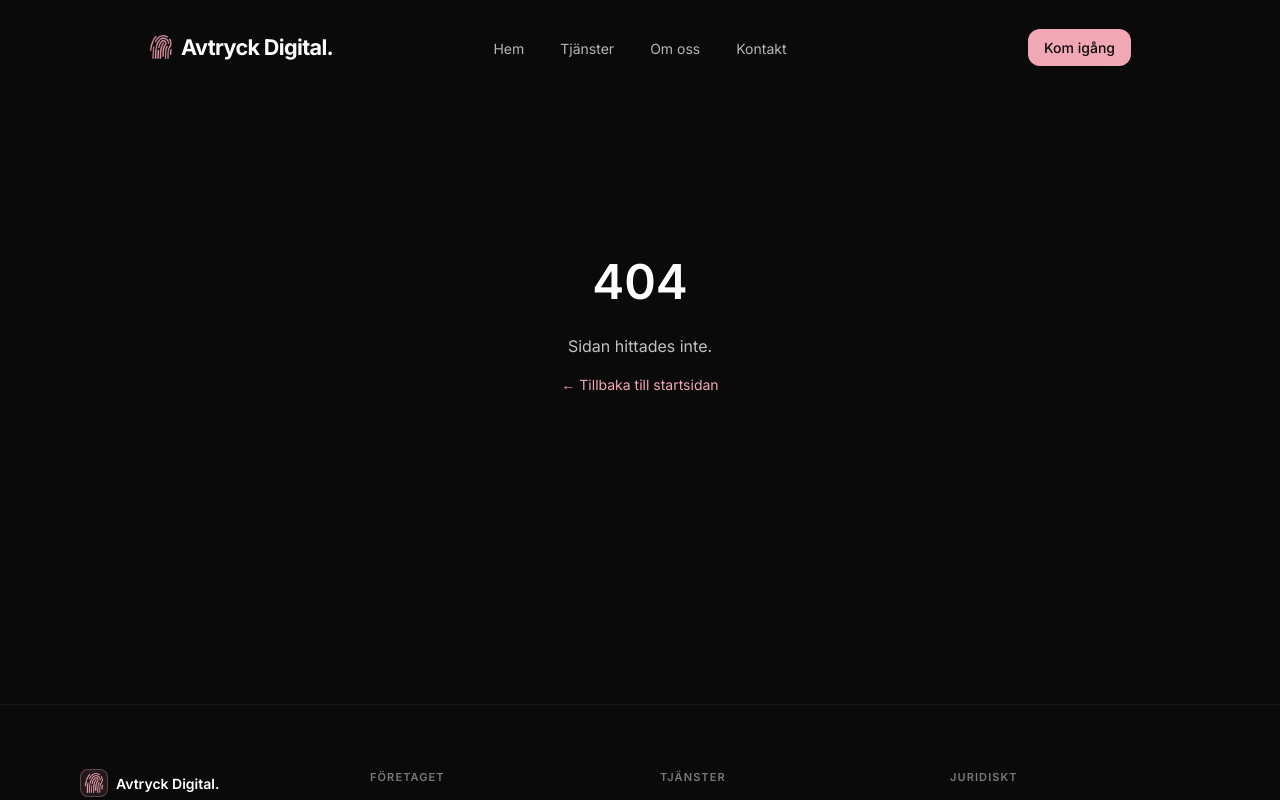
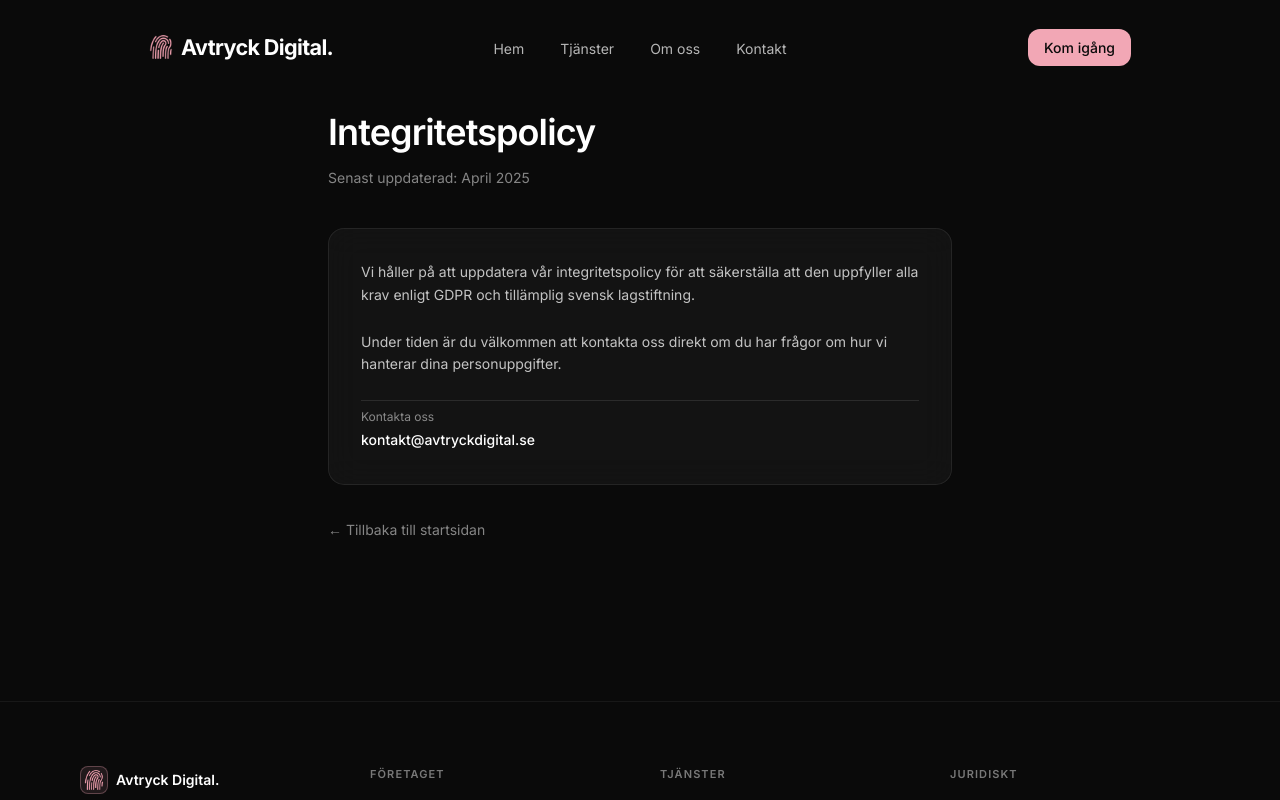
Before and after one commit to L-A-Solutions/growable-site, a Next.js app: page /integritetspolicy in a window 1280 px wide. Before the commit this address had no page. Shown: the top 800 px of the page. Built offline with nearby package versions, Linux system fonts and the light colour scheme.

Commit message:
integritet & villkor

```diff
--- a/app/contact/page.tsx
+++ b/app/contact/page.tsx
@@ -1,18 +1,8 @@
 "use client";
 
-import { useState, useEffect, useRef, useCallback } from "react";
+import { useState } from "react";
 import { m, AnimatePresence } from "framer-motion";
 import { Send, CheckCircle2, ChevronDown } from "lucide-react";
-
-declare global {
-  interface Window {
-    grecaptcha: {
-      ready: (cb: () => void) => void;
-      render: (el: HTMLElement, opts: { sitekey: string; theme?: string; callback?: (token: string) => void }) => number;
-      reset: (id?: number) => void;
-    };
-  }
-}
 
 const faqs = [
   {
@@ -117,39 +107,6 @@ export default function ContactPage() {
   const [errors, setErrors] = useState<FormErrors>({});
   const [touched, setTouched] = useState<Record<string, boolean>>({});
   const [fields, setFields] = useState({ name: "", email: "", phone: "", message: "" });
-  const [recaptchaToken, setRecaptchaToken] = useState("");
-  const recaptchaRef = useRef<HTMLDivElement>(null);
-  const recaptchaWidgetId = useRef<number | null>(null);
-
-  const onRecaptcha = useCallback((token: string) => {
-    setRecaptchaToken(token);
-  }, []);
-
-  useEffect(() => {
-    const sitekey = process.env.NEXT_PUBLIC_SITE_RECAPTCHA_KEY;
-    if (!sitekey) return;
-
-    const script = document.createElement("script");
-    script.src = "https://www.google.com/recaptcha/api.js?onload=onRecaptchaLoad&render=explicit";
-    script.async = true;
-    script.defer = true;
-
-    (window as unknown as Record<string, unknown>).onRecaptchaLoad = () => {
-      if (recaptchaRef.current && recaptchaWidgetId.current === null) {
-        recaptchaWidgetId.current = window.grecaptcha.render(recaptchaRef.current, {
-          sitekey,
-          theme: "dark",
-          callback: onRecaptcha,
-        });
-      }
-    };
-
-    document.head.appendChild(script);
-    return () => {
-      document.head.removeChild(script);
-      delete (window as unknown as Record<string, unknown>).onRecaptchaLoad;
-    };
-  }, [onRecaptcha]);
 
   const handleChange = (e: React.ChangeEvent<HTMLInputElement | HTMLTextAreaElement>) => {
     const { id, value } = e.target;
@@ -172,16 +129,11 @@ export default function ContactPage() {
     const errs = validate(fields);
     setErrors(errs);
     if (Object.keys(errs).length > 0) return;
-    if (process.env.NEXT_PUBLIC_SITE_RECAPTCHA_KEY && !recaptchaToken) {
-      setErrors({ message: "Vänligen bekräfta att du inte är en robot." });
-      return;
-    }
     setLoading(true);
     try {
       const body = new URLSearchParams({
         "form-name": "contact",
         ...fields,
-        ...(recaptchaToken ? { "g-recaptcha-response": recaptchaToken } : {}),
       });
       const res = await fetch("/__forms.html", {
         method: "POST",
@@ -192,10 +144,6 @@ export default function ContactPage() {
       setSubmitted(true);
     } catch {
       setErrors({ message: "Något gick fel. Försök igen." });
-      setRecaptchaToken("");
-      if (recaptchaWidgetId.current !== null) {
-        window.grecaptcha?.reset(recaptchaWidgetId.current);
-      }
     } finally {
       setLoading(false);
     }
@@ -342,10 +290,6 @@ export default function ContactPage() {
                 <FieldError msg={touched.message ? errors.message : undefined} />
               </div>
 
-              {process.env.NEXT_PUBLIC_SITE_RECAPTCHA_KEY && (
-                <div ref={recaptchaRef} className="flex justify-center" />
-              )}
-
               <button
                 type="submit"
                 disabled={loading}
--- /dev/null
+++ b/app/integritetspolicy/page.tsx
@@ -0,0 +1,46 @@
+import type { Metadata } from "next";
+import Link from "next/link";
+
+export const metadata: Metadata = {
+  title: "Integritetspolicy",
+  description: "Information om hur Avtryck Digital hanterar dina personuppgifter.",
+};
+
+export default function IntegritetspolicyPage() {
+  return (
+    <div className="pt-28 pb-24">
+      <div className="max-w-2xl mx-auto px-6">
+        <h1 className="text-3xl sm:text-4xl font-semibold tracking-tight text-white mb-4">
+          Integritetspolicy
+        </h1>
+        <p className="text-sm text-white/50 mb-10">Senast uppdaterad: April 2025</p>
+
+        <div className="glass rounded-2xl p-8 border border-white/15 space-y-6 text-sm text-white/75 leading-relaxed">
+          <p>
+            Vi håller på att uppdatera vår integritetspolicy för att säkerställa att den uppfyller
+            alla krav enligt GDPR och tillämplig svensk lagstiftning.
+          </p>
+          <p>
+            Under tiden är du välkommen att kontakta oss direkt om du har frågor om hur vi hanterar
+            dina personuppgifter.
+          </p>
+          <div className="pt-2 border-t border-white/10">
+            <p className="text-white/50 text-xs mb-1">Kontakta oss</p>
+            <a
+              href="mailto:kontakt@avtryckdigital.se"
+              className="text-white hover:text-white/80 transition-colors duration-200 font-medium"
+            >
+              kontakt@avtryckdigital.se
+            </a>
+          </div>
+        </div>
+
+        <div className="mt-8">
+          <Link href="/" className="text-sm text-white/50 hover:text-white transition-colors duration-200">
+            ← Tillbaka till startsidan
+          </Link>
+        </div>
+      </div>
+    </div>
+  );
+}
--- /dev/null
+++ b/app/villkor/page.tsx
@@ -0,0 +1,46 @@
+import type { Metadata } from "next";
+import Link from "next/link";
+
+export const metadata: Metadata = {
+  title: "Villkor",
+  description: "Allmänna villkor för Avtryck Digitals tjänster.",
+};
+
+export default function VillkorPage() {
+  return (
+    <div className="pt-28 pb-24">
+      <div className="max-w-2xl mx-auto px-6">
+        <h1 className="text-3xl sm:text-4xl font-semibold tracking-tight text-white mb-4">
+          Allmänna villkor
+        </h1>
+        <p className="text-sm text-white/50 mb-10">Senast uppdaterad: April 2025</p>
+
+        <div className="glass rounded-2xl p-8 border border-white/15 space-y-6 text-sm text-white/75 leading-relaxed">
+          <p>
+            Vi håller på att uppdatera våra allmänna villkor för att säkerställa att de är tydliga
+            och rättvisa för alla parter.
+          </p>
+          <p>
+            Under tiden är du välkommen att kontakta oss direkt om du har frågor om våra tjänster
+            eller samarbetsvillkor.
+          </p>
+          <div className="pt-2 border-t border-white/10">
+            <p className="text-white/50 text-xs mb-1">Kontakta oss</p>
+            <a
+              href="mailto:kontakt@avtryckdigital.se"
+              className="text-white hover:text-white/80 transition-colors duration-200 font-medium"
+            >
+              kontakt@avtryckdigital.se
+            </a>
+          </div>
+        </div>
+
+        <div className="mt-8">
+          <Link href="/" className="text-sm text-white/50 hover:text-white transition-colors duration-200">
+            ← Tillbaka till startsidan
+          </Link>
+        </div>
+      </div>
+    </div>
+  );
+}
--- a/components/Footer.tsx
+++ b/components/Footer.tsx
@@ -21,8 +21,8 @@ const links = {
     { label: "Support", href: "/services#support" },
   ],
   Juridiskt: [
-    { label: "Integritetspolicy", href: "#" },
-    { label: "Villkor", href: "#" },
+    { label: "Integritetspolicy", href: "/integritetspolicy" },
+    { label: "Villkor", href: "/villkor" },
   ],
 };
 
```
Also changed, not shown: 2 other files (tests, documents, lock files or other folders).
